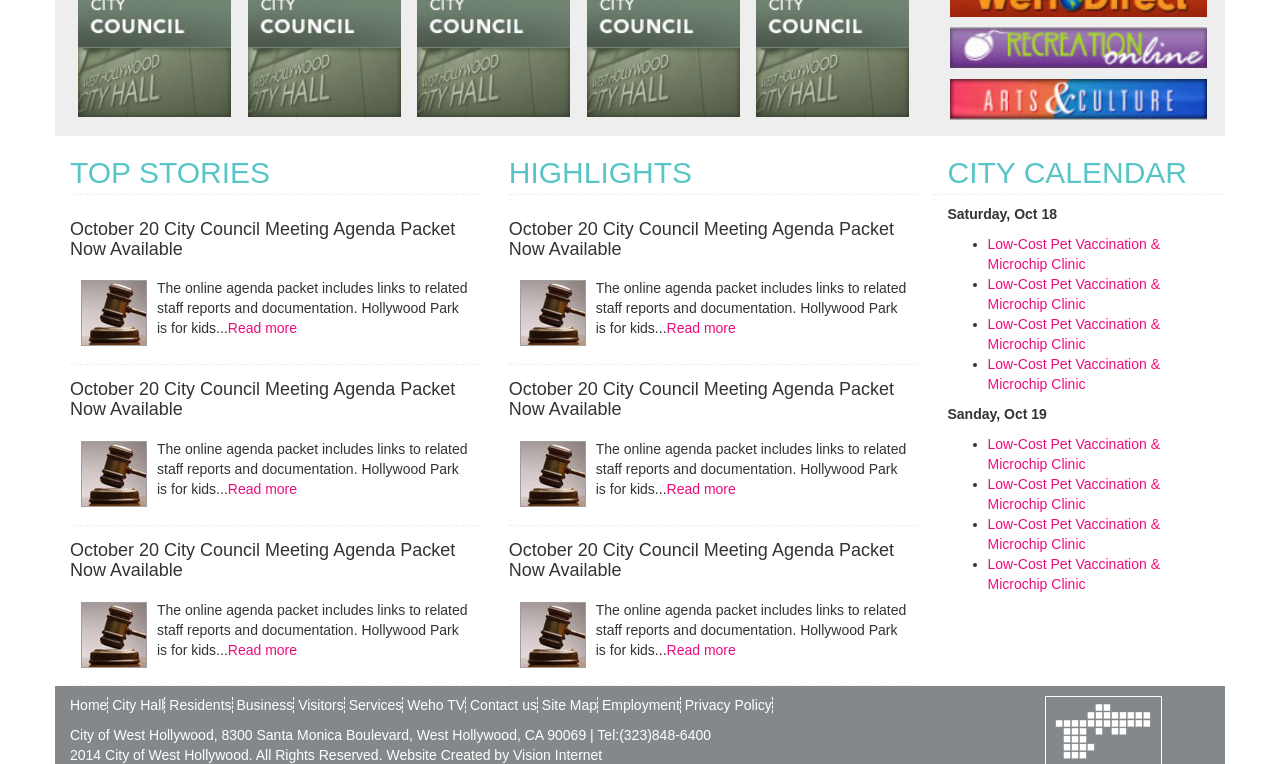
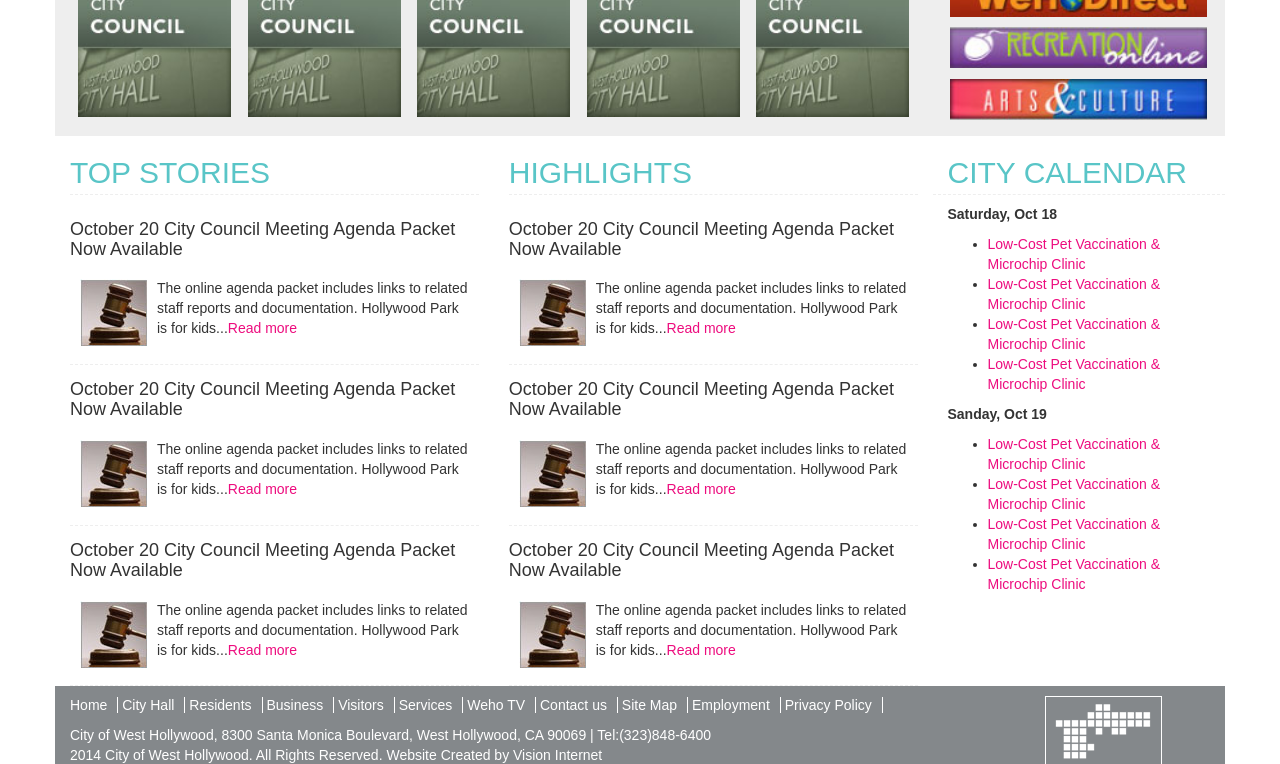
Before and after one commit to mefista/rocketweb, a plain HTML site: page index.html in a window 1280 px wide. Shown: the part 672-1436 px from the top of the page. Drawn offline with nearby package versions, Linux system fonts and the light colour scheme; some icons are missing; files whose address does not match are found by name.

Commit message:
small fix

```diff
--- a/scss/styles.scss
+++ b/scss/styles.scss
@@ -151,7 +151,7 @@ body {
                 li {
                     display: inline;
                     border-right: 1px solid #fff;
-                    p
+                    padding-right:10px;
                 }
                 a {
                     color: #fff !important;
```
Also changed, not shown: css/styles.css.
